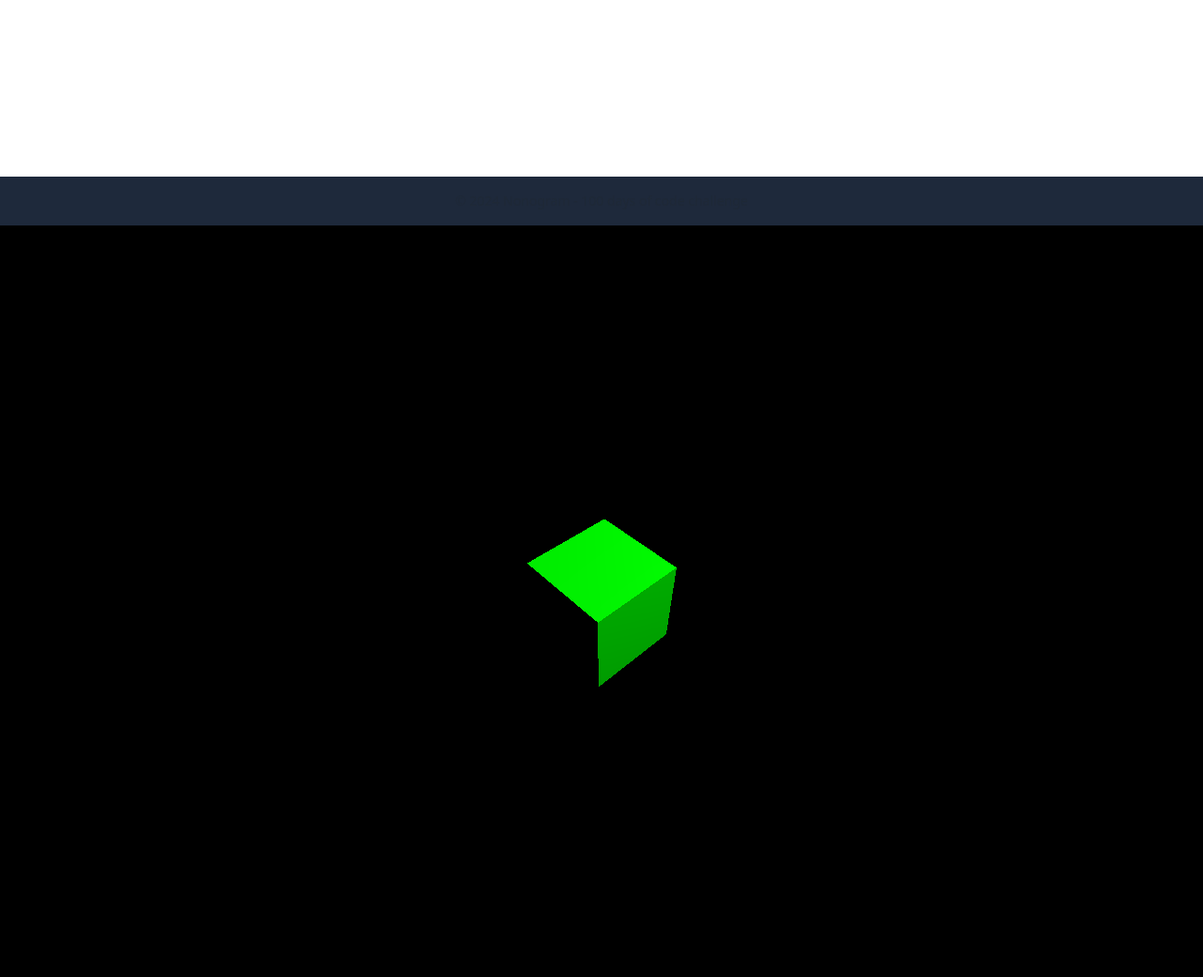
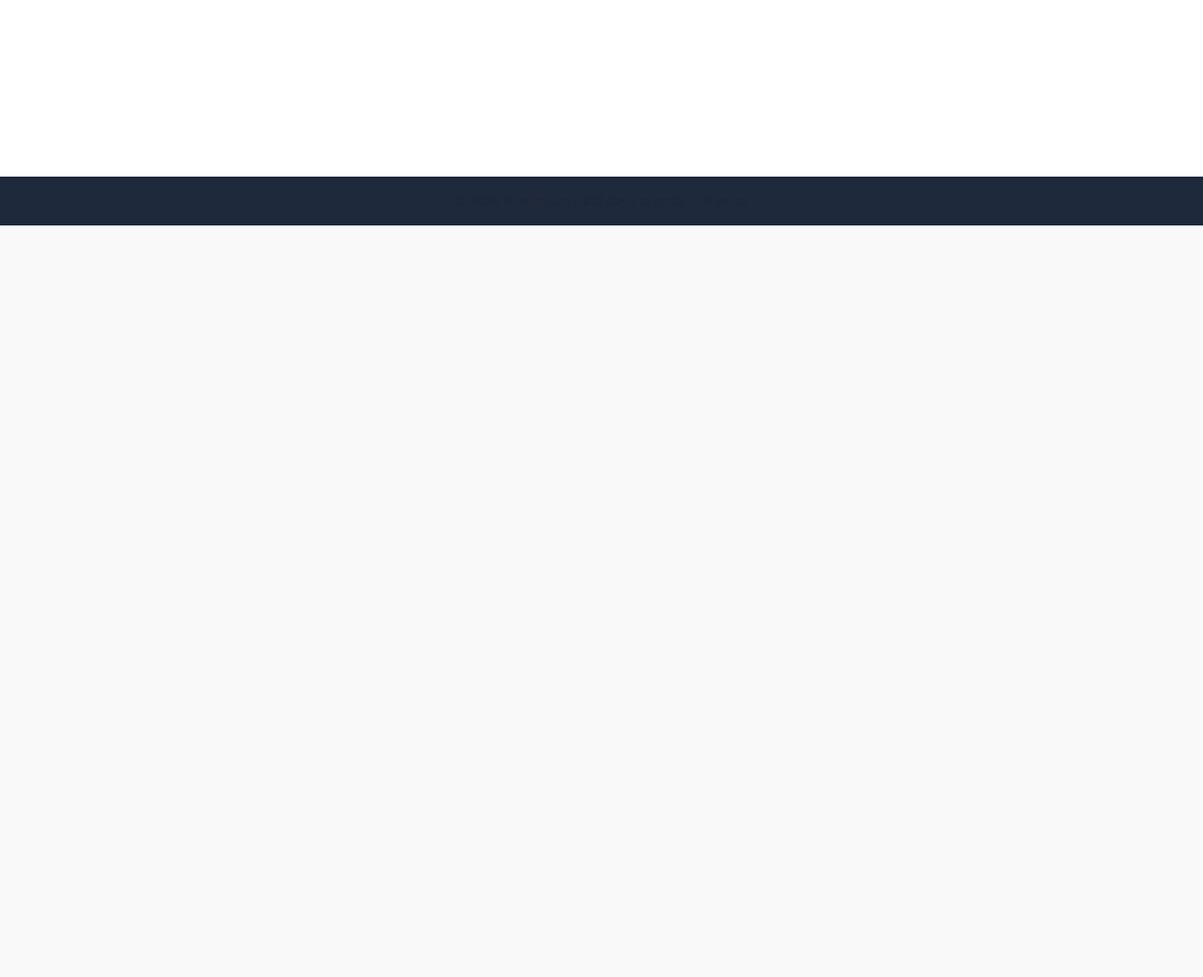
Before and after one commit to monpie3/nonogram, a Django app: page / in a window 1280 px wide. Shown: the part 560-1600 px from the top of the page at 94% size. After the commit the page ends 800 px from the top, so only its background shows below. Run offline with Django 5.2, Linux system fonts and the light colour scheme; some libraries are stand-ins or nearby versions.

Commit message:
Remove threeJS

```diff
--- a/puzzles/templates/puzzles/index.html
+++ b/puzzles/templates/puzzles/index.html
@@ -22,5 +22,4 @@
     Take a break from your daily routine, sharpen your logical thinking skills, and embark on a journey of solving intriguing puzzles.
   </p>
   <p>Let's start puzzling!</p>
-  <script type="module" src="{% static 'js/render.js' %}"></script>
 {% endblock %}
--- a/static/js/render.js
+++ /dev/null
@@ -1,44 +0,0 @@
-import * as THREE from 'three';
-import { DragControls } from 'https://unpkg.com/three/examples/jsm/controls/DragControls.js';
-
-const scene = new THREE.Scene();
-
-const camera = new THREE.PerspectiveCamera(75, window.innerWidth / window.innerHeight, 0.1, 1000);
-camera.position.z = 5;
-
-const light = new THREE.PointLight(0xffffff, 1000)
-light.position.set(10, 10, 10)
-scene.add(light)
-
-const renderer = new THREE.WebGLRenderer();
-renderer.setSize(window.innerWidth, window.innerHeight);
-document.body.appendChild(renderer.domElement);
-
-const geometry = new THREE.BoxGeometry(1, 1, 1);
-const material = new THREE.MeshPhongMaterial({ color: 0x00ff00, transparent: true});
-const cube = new THREE.Mesh(geometry, material);
-scene.add(cube);
-
-
-const controls = new DragControls([cube], camera, renderer.domElement);
-
-controls.addEventListener('dragstart', function (event) {
-    event.object.material.color.set(0x013220);
-});
-
-controls.addEventListener('dragend', function (event) {
-    event.object.material.color.set(0x00ff00);
-});
-
-
-function animate() {
-
-    requestAnimationFrame(animate);
-
-    cube.rotation.x += 0.01;
-    cube.rotation.y += 0.01;
-
-    renderer.render(scene, camera);
-}
-
-animate();
```
Also changed, not shown: README.md.
